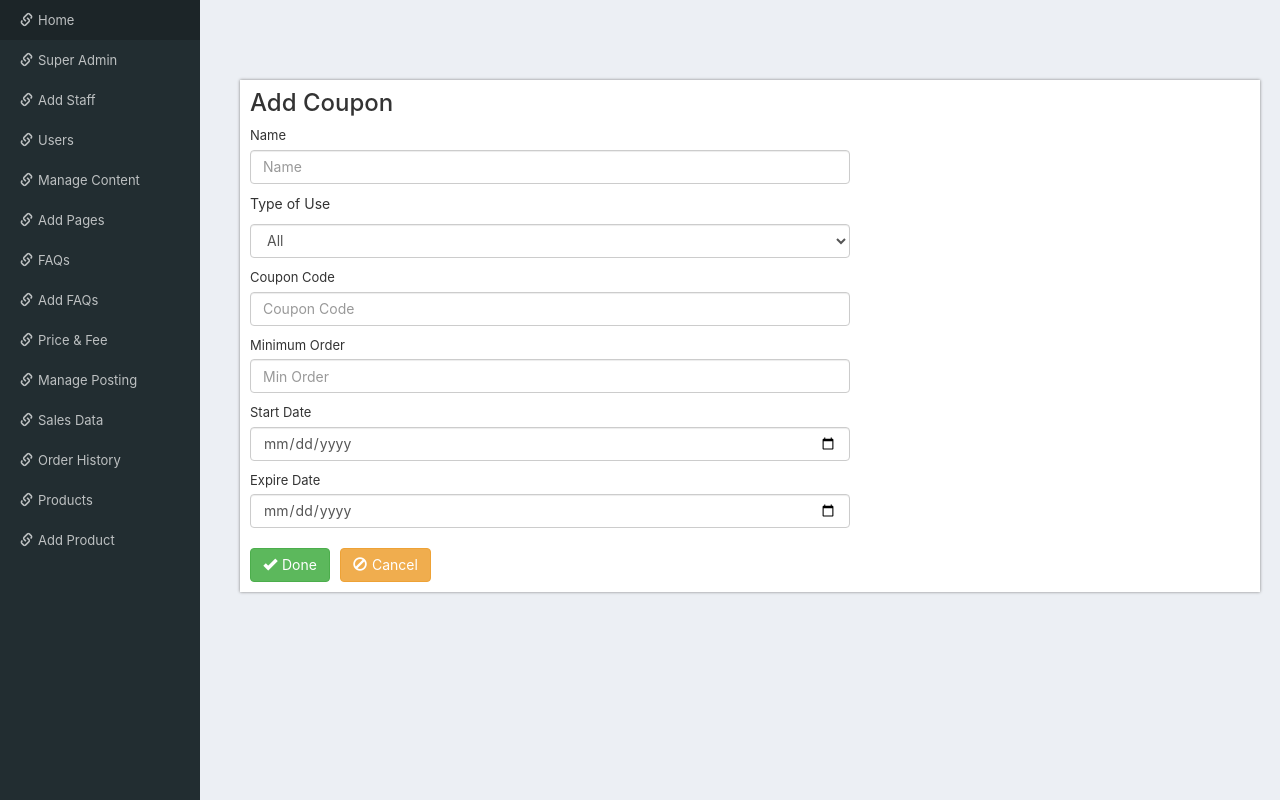
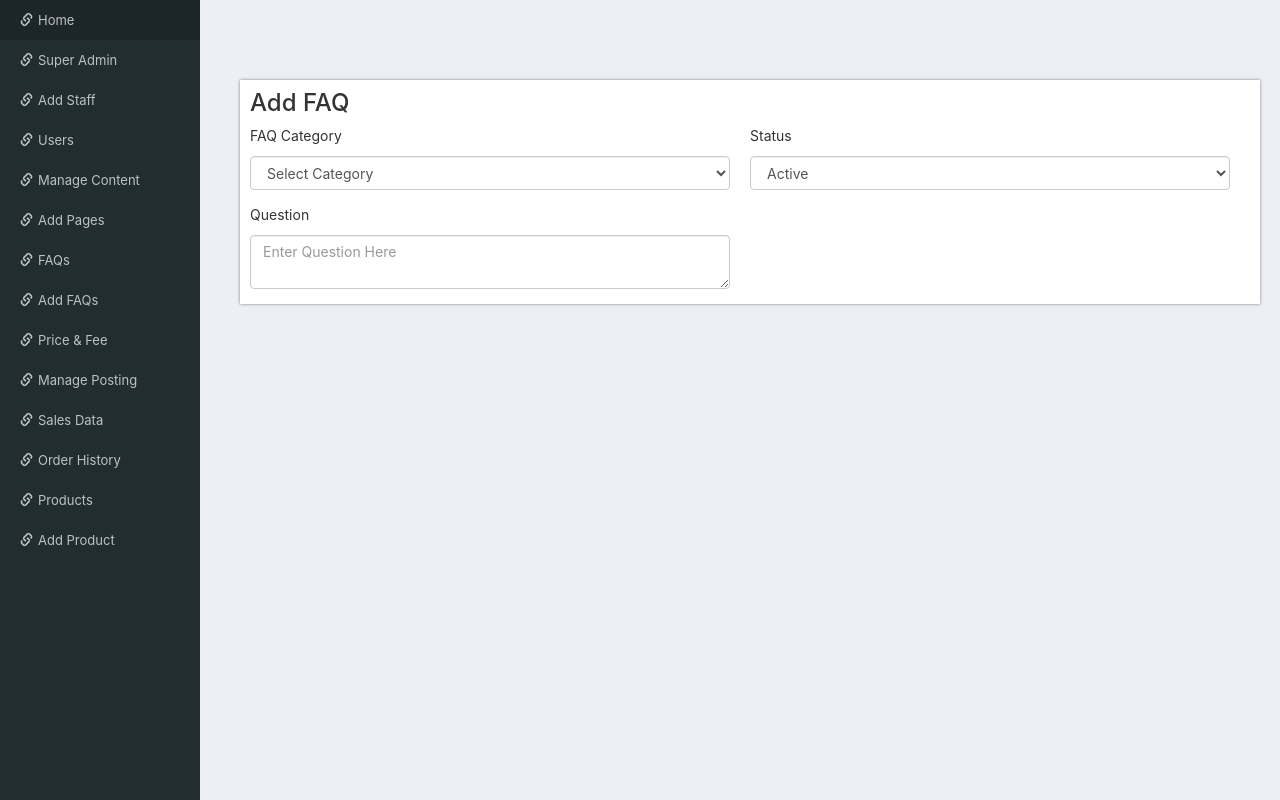
Before and after one commit to alinauroz/gogo-image, a React (Create React App) app in the folder admin/: page / in a window 1280 px wide. Built offline with nearby package versions, Linux system fonts and the light colour scheme.

Commit message:
feat: add faq screen

```diff
--- a/admin/src/App.js
+++ b/admin/src/App.js
@@ -5,6 +5,7 @@ import Home from './components/pages/Home'
 import AddStaff from './components/pages/AddStaff'
 import CreatePage from './components/pages/CreatePage'
 import AddCoupon from './components/pages/AddCoupon'
+import AddFaq from './components/pages/AddFaq'
 
 const BUTTONS = Object.freeze([
   {title: 'Home'},
@@ -30,7 +31,7 @@ export default function () {
         buttonList = {BUTTONS}
       />
       <div className = 'main-container'>
-        <AddCoupon />
+        <AddFaq />
       </div>
     </>
   )
--- /dev/null
+++ b/admin/src/components/pages/AddFaq.jsx
@@ -0,0 +1,34 @@
+import React from 'react'
+import Field from '../unit/Field'
+
+
+export default function () {
+
+    return (
+        <div className = 'card'>
+            <h3 style = {{margin: 0, marginBottom: 10}}>Add FAQ</h3>
+
+            <div style = {{display: 'inline-block', width: 'calc(50% - 20px)', marginRight: 20}}>
+                <p>FAQ Category</p>
+                <select className = 'form-control'>
+                    <option>Select Category</option>
+                    <option value = '0'>Other</option>
+                </select>
+            </div>
+
+            <div style = {{display: 'inline-block', width: 'calc(50% - 20px)', marginRight: 20}}>
+                <p>Status</p>
+                <select className = 'form-control'>
+                    <option>Active</option>
+                    <option>Inactive</option>
+                </select>
+            </div>
+
+            <div style = {{marginTop: 15, display: 'inline-block', width: 'calc(50% - 20px)', marginRight: 20}}>
+                <p>Question</p>
+                <textarea className = 'form-control' placeholder = 'Enter Question Here'></textarea>
+            </div>
+
+        </div>
+    );
+}
```
